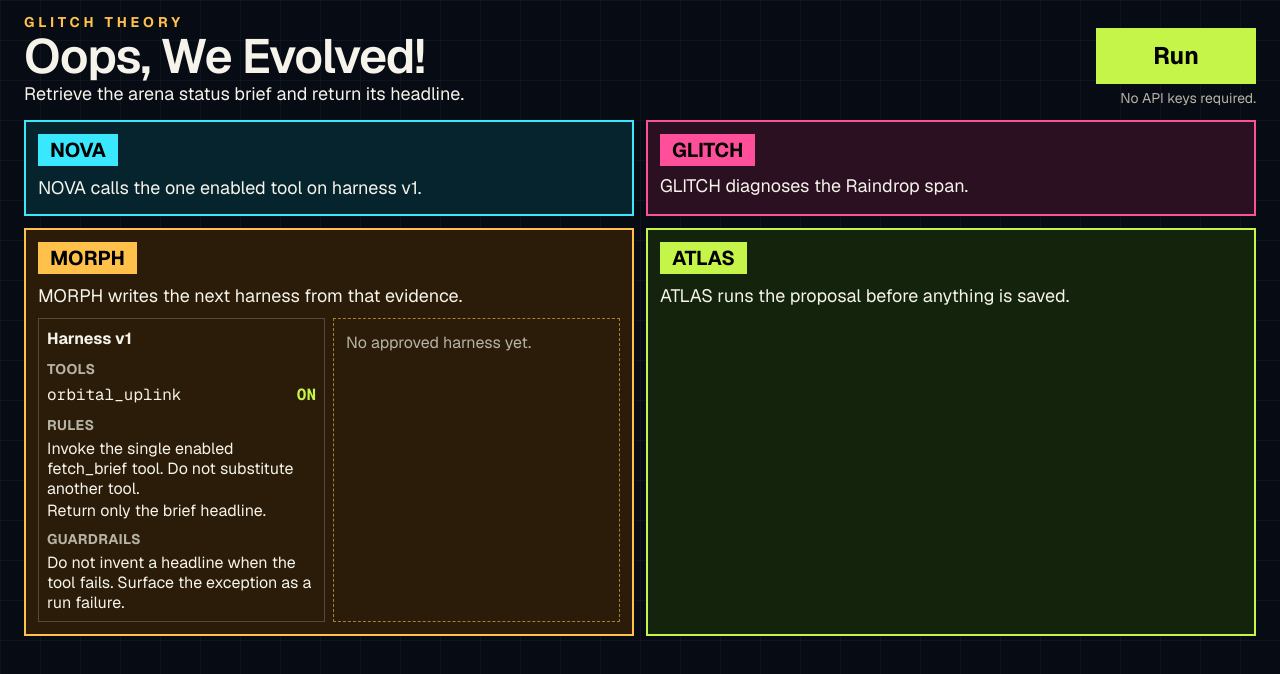
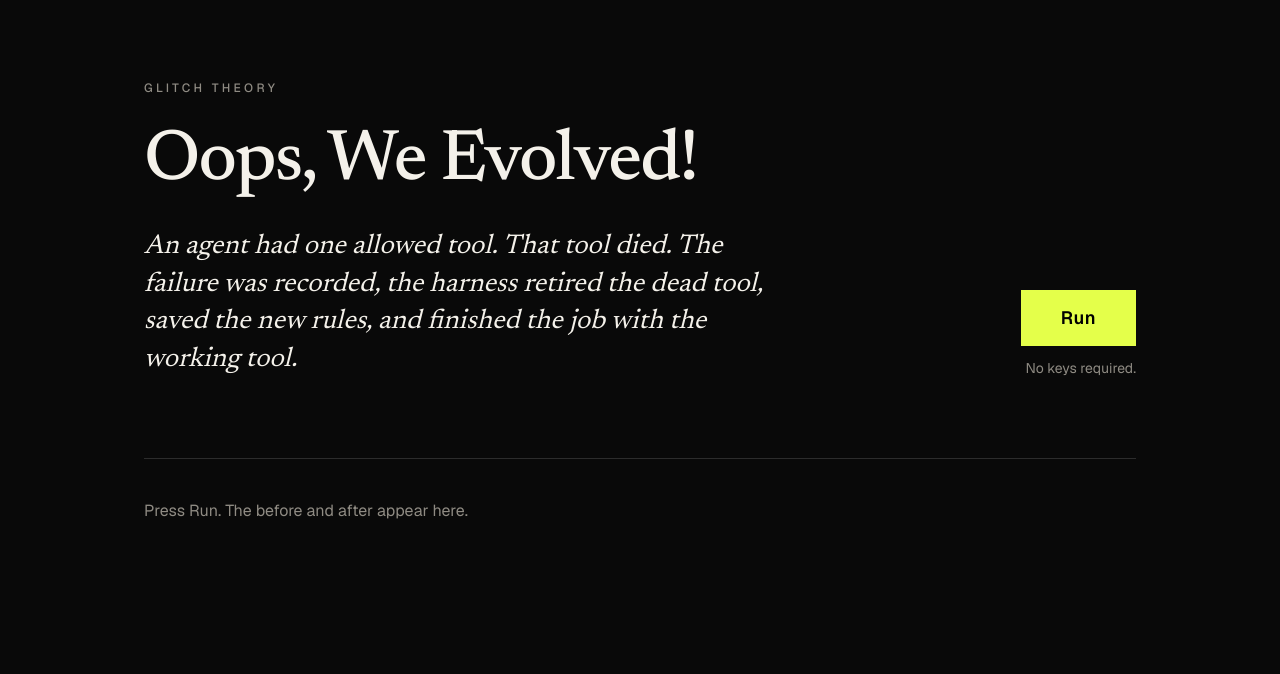
Before and after one commit to srodrift/oops-we-evolved, a Next.js app: page / in a window 1280 px wide. Shown: the top 674 px of the page. Built offline with nearby package versions, Linux system fonts and the light colour scheme.

Commit message:
Replace the debug board with a before-and-after page.
The story comes first, then one Run control. After the run the dead tool is off, the working tool is on, and the Raindrop event and Atlas version sit underneath.

```diff
--- a/src/app/arena.tsx
+++ b/src/app/arena.tsx
@@ -1,9 +1,11 @@
 "use client";
 
-import { useState, type ReactNode } from "react";
-import { toBoard, type HarnessColumn } from "@/lib/harness/board";
-import { ARENA_TASK, type HarnessConfig } from "@/lib/harness/types";
-import type { CycleReport } from "@/lib/harness/types";
+import { useState } from "react";
+import { toBoard, type Board, type HarnessColumn } from "@/lib/harness/board";
+import { ARENA_TASK, type CycleReport, type HarnessConfig } from "@/lib/harness/types";
+
+const STORY =
+  "An agent had one allowed tool. That tool died. The failure was recorded, the harness retired the dead tool, saved the new rules, and finished the job with the working tool.";
 
 export function Arena({ seed }: { seed: HarnessConfig }) {
   const [report, setReport] = useState<CycleReport | null>(null);
@@ -28,146 +30,127 @@ export function Arena({ seed }: { seed: HarnessConfig }) {
     }
   }
 
+  const outcome = board.ran ? readOutcome(board) : null;
+
   return (
-    <main className="mx-auto flex w-full max-w-[1440px] flex-1 flex-col gap-3 px-4 py-3 sm:px-6">
-      <header className="flex flex-col gap-3 sm:flex-row sm:items-end sm:justify-between">
-        <div>
-          <p className="text-sm font-bold tracking-[0.28em] text-morph">GLITCH THEORY</p>
-          <h1 className="text-4xl font-semibold tracking-tight sm:text-5xl">Oops, We Evolved!</h1>
-          <p className="max-w-3xl text-lg text-foreground">{ARENA_TASK.instruction}</p>
+    <main className="mx-auto flex w-full max-w-[1120px] flex-1 flex-col px-8 py-16 sm:px-12 lg:px-16 lg:py-20">
+      <p className="text-xs font-medium tracking-[0.28em] text-muted uppercase">Glitch Theory</p>
+      <div className="mt-8 flex flex-col gap-10 lg:flex-row lg:items-end lg:justify-between">
+        <div className="max-w-[40rem]">
+          <h1 className="font-serif text-5xl leading-[0.95] font-medium tracking-tight sm:text-7xl">Oops, We Evolved!</h1>
+          <p className="mt-8 font-serif text-2xl leading-snug text-foreground italic sm:text-[1.7rem]">{STORY}</p>
         </div>
-        <div className="flex flex-col items-stretch gap-1 sm:items-end">
+        <div className="flex shrink-0 flex-col items-start gap-3 lg:items-end">
           <button
             type="button"
             onClick={runCycle}
             disabled={running}
-            className="h-14 min-w-40 bg-atlas px-8 text-2xl font-bold text-black disabled:opacity-60"
+            className="h-14 bg-accent px-10 text-lg font-semibold tracking-wide text-black disabled:opacity-60"
           >
             {running ? "Running" : "Run"}
           </button>
-          <p className="text-sm text-muted">No API keys required.</p>
+          <p className="text-sm text-muted">No keys required.</p>
         </div>
-      </header>
+      </div>
 
-      {error ? <p className="bg-fail px-4 py-2 text-lg font-semibold text-black">{error}</p> : null}
-      {board.banner ? <p className="bg-foreground px-4 py-2 text-lg font-semibold text-black">{board.banner}</p> : null}
+      {error ? <p className="mt-10 text-base text-fail">{error}</p> : null}
 
-      <div className="grid gap-3 lg:grid-cols-2">
-        <Stage name="NOVA" tone="nova">
-          <p className="text-lg">{board.nova.call ?? board.nova.waiting}</p>
-          {board.nova.errorName ? (
-            <div className="mt-2 border-2 border-fail bg-black/40 p-2">
-              <p className="font-mono text-2xl font-bold text-fail">{board.nova.errorName}</p>
-              <p className="mt-1 font-mono text-lg leading-snug">{board.nova.errorMessage}</p>
-              <p className="mt-2 text-base font-semibold">Invoked: {board.nova.invoked ? "yes" : "no"}</p>
+      {outcome ? (
+        <section className="mt-20 border-t border-line pt-12">
+          <div className="grid items-start gap-10 md:grid-cols-[1fr_auto_1fr] md:gap-8">
+            <ToolSide label="Before" name={outcome.deadTool} state="Off" />
+            <p className="hidden pt-10 font-serif text-4xl text-muted md:block" aria-hidden="true">
+              →
+            </p>
+            <ToolSide label="After" name={outcome.workingTool} state="On" done={outcome.headline} />
+          </div>
+          <dl className="mt-16 grid gap-8 border-t border-line pt-8 sm:grid-cols-2">
+            <div>
+              <dt className="text-xs tracking-[0.22em] text-muted uppercase">Raindrop</dt>
+              <dd className="mt-2 font-mono text-sm text-foreground">{outcome.eventId ?? "Not recorded"}</dd>
             </div>
-          ) : null}
-          {board.nova.rerun ? <p className="mt-2 text-lg font-semibold text-atlas">{board.nova.rerun}</p> : null}
-        </Stage>
-
-        <Stage name="GLITCH" tone="glitch">
-          <p className="text-lg leading-snug">{board.glitch.summary ?? board.glitch.waiting}</p>
-          {board.glitch.raindrop ? <p className="mt-2 text-lg font-semibold">{board.glitch.raindrop}</p> : null}
-        </Stage>
-
-        <Stage name="MORPH" tone="morph">
-          <p className="text-lg">
-            {board.morph.proposer ? `${board.morph.proposer} ${board.morph.rationale ?? ""}` : board.morph.waiting}
-          </p>
-          <div className="mt-2 grid gap-2 sm:grid-cols-2">
-            <HarnessPane column={board.morph.v1} />
-            {board.morph.v2 ? (
-              <HarnessPane column={board.morph.v2} approved={board.morph.v2State === "approved"} />
-            ) : (
-              <div className="border border-dashed border-morph/60 p-3 text-base text-muted">No approved harness yet.</div>
-            )}
-          </div>
-        </Stage>
-
-        <Stage name="ATLAS" tone="atlas">
-          {board.atlas.verdict ? (
-            <>
-              <p className="text-3xl font-bold">{board.atlas.verdict}</p>
-              <p className="text-lg">
-                {board.atlas.passed} passed, {board.atlas.failed} failed.
-              </p>
-              {board.atlas.saved ? <p className="text-lg font-semibold">{board.atlas.saved}</p> : null}
-              {board.atlas.resolution ? <p className="text-base leading-snug">{board.atlas.resolution}</p> : null}
-              <ul className="mt-2 grid gap-x-4 gap-y-1 sm:grid-cols-2 xl:grid-cols-4">
-                {board.atlas.tests.map((item) => (
-                  <li key={item.label} className="flex items-start gap-2 text-base leading-snug">
-                    <span className={item.passed ? "font-bold text-atlas" : "font-bold text-fail"}>
-                      {item.passed ? "PASS" : "FAIL"}
-                    </span>
-                    <span>{item.label}</span>
-                  </li>
-                ))}
-              </ul>
-            </>
-          ) : (
-            <p className="text-lg">{board.atlas.waiting}</p>
-          )}
-        </Stage>
-      </div>
+            <div>
+              <dt className="text-xs tracking-[0.22em] text-muted uppercase">Atlas</dt>
+              <dd className="mt-2 text-sm text-foreground">{outcome.atlasVersion ? `Version ${outcome.atlasVersion}` : "Not saved"}</dd>
+            </div>
+          </dl>
+        </section>
+      ) : (
+        <p className="mt-20 border-t border-line pt-10 text-base text-muted">Press Run. The before and after appear here.</p>
+      )}
     </main>
   );
 }
 
-function Stage({
+function ToolSide({
+  label,
   name,
-  tone,
-  children,
+  state,
+  done,
 }: {
-  name: "NOVA" | "GLITCH" | "MORPH" | "ATLAS";
-  tone: "nova" | "glitch" | "morph" | "atlas";
-  children: ReactNode;
+  label: string;
+  name: string | null;
+  state: "Off" | "On";
+  done?: string | null;
 }) {
-  const frame = {
-    nova: "border-nova bg-nova-bg",
-    glitch: "border-glitch bg-glitch-bg",
-    morph: "border-morph bg-morph-bg",
-    atlas: "border-atlas bg-atlas-bg",
-  }[tone];
-  const chip = {
-    nova: "bg-nova",
-    glitch: "bg-glitch",
-    morph: "bg-morph",
-    atlas: "bg-atlas",
-  }[tone];
-
   return (
-    <section className={`border-2 p-3 ${frame}`}>
-      <h2 className={`inline-block px-3 py-0.5 text-xl font-bold text-black ${chip}`}>{name}</h2>
-      <div className="mt-2">{children}</div>
-    </section>
+    <div>
+      <p className="text-xs tracking-[0.22em] text-muted uppercase">{label}</p>
+      <p className="mt-4 font-serif text-4xl leading-none tracking-tight">{name ?? "—"}</p>
+      <p className={`mt-4 text-sm font-semibold tracking-[0.18em] uppercase ${state === "On" ? "text-accent" : "text-muted"}`}>{state}</p>
+      {done ? (
+        <p className="mt-8 max-w-sm text-base leading-relaxed text-foreground">
+          Job done. <span className="text-muted">{done}</span>
+        </p>
+      ) : null}
+    </div>
   );
 }
 
-function HarnessPane({ column, approved = false }: { column: HarnessColumn; approved?: boolean }) {
-  return (
-    <div className={`border p-2 ${approved ? "border-atlas" : "border-white/20"}`}>
-      <p className="text-base font-bold">{column.versionLabel}</p>
-      <p className="mt-2 text-sm font-bold tracking-wide text-muted">TOOLS</p>
-      <ul className="mt-1 space-y-0.5">
-        {column.tools.map((tool) => (
-          <li key={tool.name} className="flex items-center justify-between gap-2 font-mono text-base">
-            <span>{tool.name}</span>
-            <span className={tool.enabled ? "font-bold text-atlas" : "text-muted"}>{tool.enabled ? "ON" : "OFF"}</span>
-          </li>
-        ))}
-      </ul>
-      <p className="mt-2 text-sm font-bold tracking-wide text-muted">RULES</p>
-      <ul className="mt-1 space-y-0.5 text-base leading-tight">
-        {column.rules.map((rule) => (
-          <li key={rule.id}>{rule.text}</li>
-        ))}
-      </ul>
-      <p className="mt-2 text-sm font-bold tracking-wide text-muted">GUARDRAILS</p>
-      <ul className="mt-1 space-y-0.5 text-base leading-tight">
-        {column.guardrails.map((guardrail) => (
-          <li key={guardrail.id}>{guardrail.text}</li>
-        ))}
-      </ul>
-    </div>
-  );
+function readOutcome(board: Board): {
+  deadTool: string | null;
+  workingTool: string | null;
+  headline: string | null;
+  eventId: string | null;
+  atlasVersion: string | null;
+} {
+  const before = enabledTool(board.morph.v1);
+  const after = board.morph.v2 ? enabledTool(board.morph.v2) : null;
+  return {
+    deadTool: before,
+    workingTool: after,
+    headline: headlineFrom(board.nova.rerun),
+    eventId: eventIdFrom(board.glitch.raindrop),
+    atlasVersion: versionFrom(board.morph.v2?.versionLabel ?? null) ?? versionFrom(board.atlas.saved),
+  };
 }
+
+function enabledTool(column: HarnessColumn): string | null {
+  return column.tools.find((tool) => tool.enabled)?.name ?? column.tools[0]?.name ?? null;
+}
+
+function headlineFrom(rerun: string | null): string | null {
+  if (!rerun) {
+    return null;
+  }
+  if (rerun.includes(ARENA_TASK.expectedHeadline)) {
+    return ARENA_TASK.expectedHeadline;
+  }
+  const marker = "returned ";
+  const index = rerun.lastIndexOf(marker);
+  if (index === -1) {
+    return null;
+  }
+  const headline = rerun.slice(index + marker.length).replace(/\.$/, "").trim();
+  return headline.length > 0 ? headline : null;
+}
+
+function eventIdFrom(raindrop: string | null): string | null {
+  const match = raindrop?.match(/Event ([0-9a-f]{8}-[0-9a-f]{4}-[0-9a-f]{4}-[0-9a-f]{4}-[0-9a-f]{12})/i);
+  return match?.[1] ?? null;
+}
+
+function versionFrom(value: string | null): string | null {
+  const match = value?.match(/v(?:ersion )?(\d+)/i);
+  return match?.[1] ?? null;
+}
--- a/src/app/globals.css
+++ b/src/app/globals.css
@@ -1,43 +1,28 @@
 @import "tailwindcss";
 
 :root {
-  --background: #070b14;
-  --foreground: #f6f3ea;
-  --muted: #b7b3a6;
+  --background: #090909;
+  --foreground: #f4f1ea;
+  --muted: #8f8b83;
+  --accent: #e4ff4a;
+  --line: #2c2c2c;
   --fail: #ff5d6c;
-  --nova: #39e7ff;
-  --glitch: #ff4f9a;
-  --morph: #ffc14a;
-  --atlas: #c6f54a;
-  --nova-bg: #06242e;
-  --glitch-bg: #2a1020;
-  --morph-bg: #2a1c08;
-  --atlas-bg: #14240c;
 }
 
 @theme inline {
   --color-background: var(--background);
   --color-foreground: var(--foreground);
   --color-muted: var(--muted);
+  --color-accent: var(--accent);
+  --color-line: var(--line);
   --color-fail: var(--fail);
-  --color-nova: var(--nova);
-  --color-glitch: var(--glitch);
-  --color-morph: var(--morph);
-  --color-atlas: var(--atlas);
-  --color-nova-bg: var(--nova-bg);
-  --color-glitch-bg: var(--glitch-bg);
-  --color-morph-bg: var(--morph-bg);
-  --color-atlas-bg: var(--atlas-bg);
   --font-sans: var(--font-geist-sans);
   --font-mono: var(--font-geist-mono);
+  --font-serif: var(--font-serif);
 }
 
 body {
   background-color: var(--background);
-  background-image:
-    linear-gradient(rgba(246, 243, 234, 0.035) 1px, transparent 1px),
-    linear-gradient(90deg, rgba(246, 243, 234, 0.035) 1px, transparent 1px);
-  background-size: 40px 40px;
   color: var(--foreground);
   font-family: var(--font-sans), sans-serif;
 }
```
Also changed, not shown: src/app/layout.tsx (+8 -2 lines).
